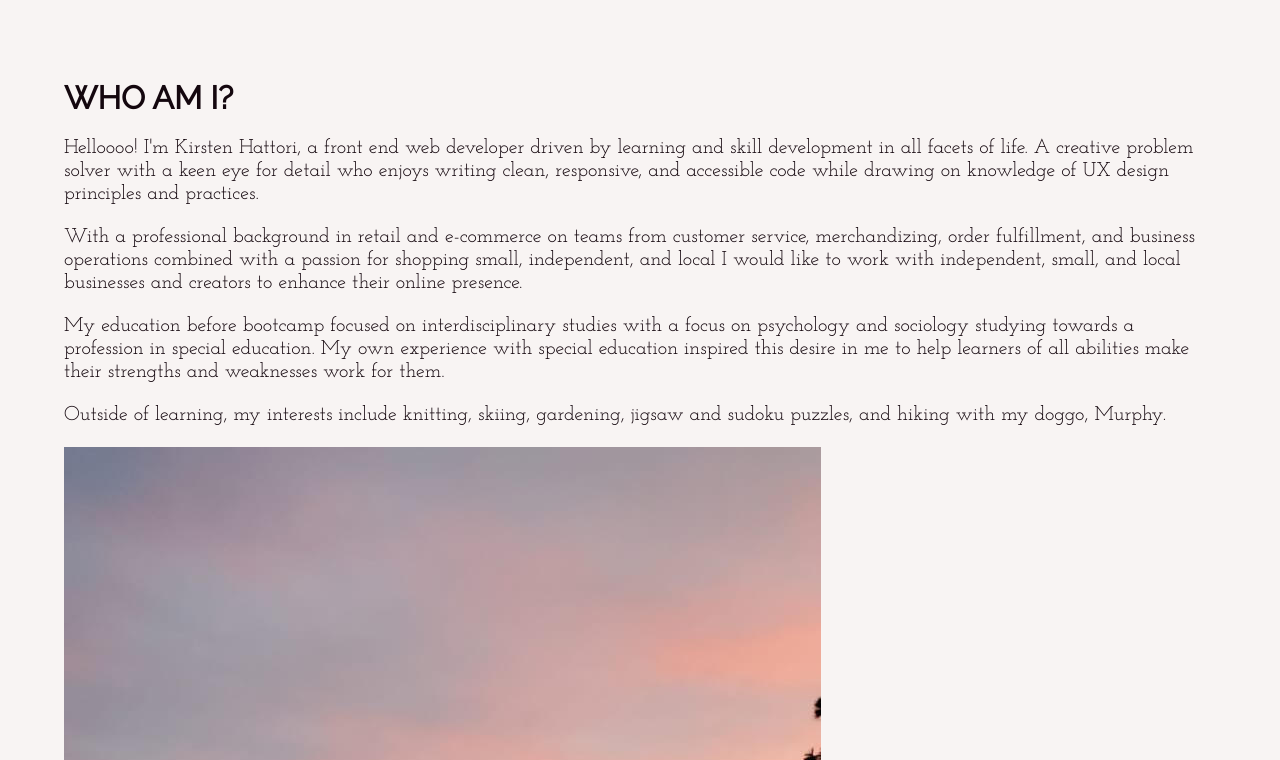
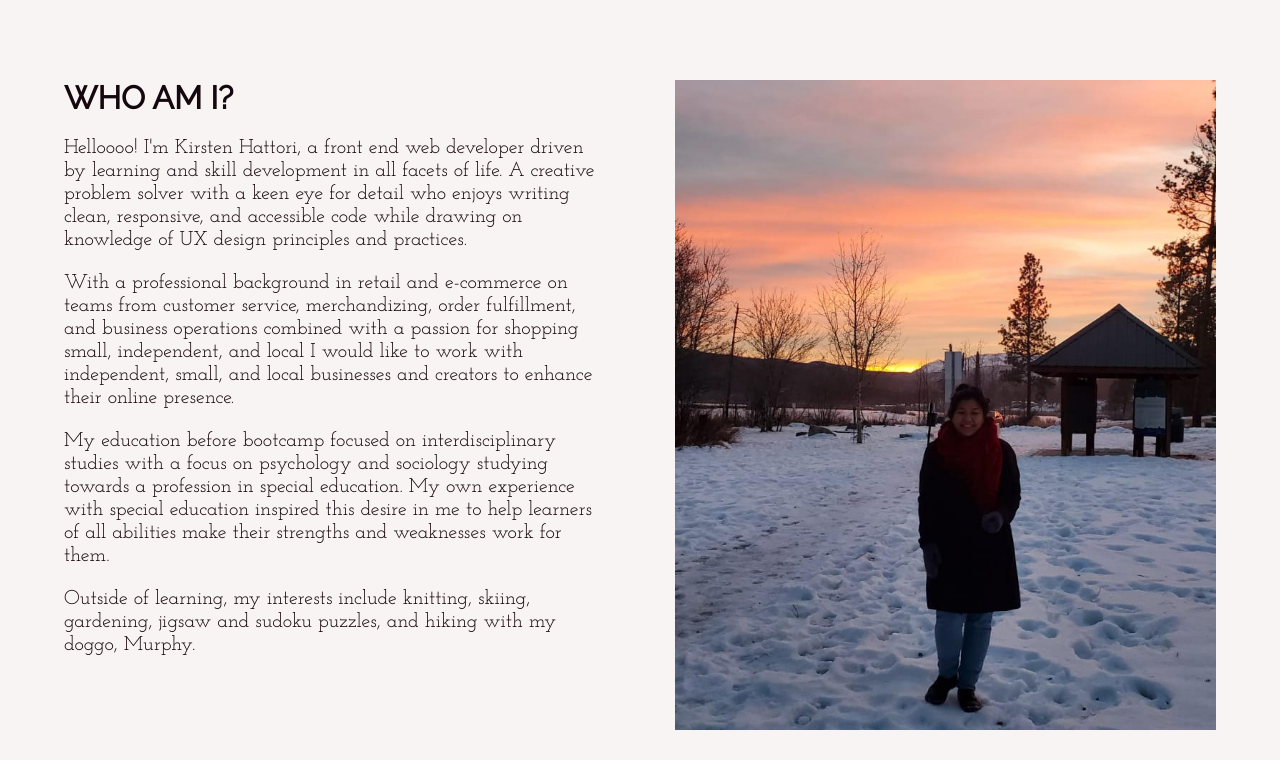
Before and after one commit to KirstenHattori/portfolio, a plain HTML site: page index.html in a window 1280 px wide. Shown: the part 800-1560 px from the top of the page. Drawn offline with nearby package versions, Linux system fonts and the light colour scheme.

Commit message:
about section done

```diff
--- a/index.html
+++ b/index.html
@@ -71,7 +71,8 @@
   </header>
   <main id="mainContent">
     <section class="about" id="about">
-      <div class="wrapper">
+      <div class="wrapper flexContainer">
+        <div class="txtContainer">
           <h2>who am i?</h2>
           <p>Helloooo! I'm Kirsten Hattori, a front end web developer driven by learning and skill development in all facets of life. A creative problem solver with a keen eye for detail who enjoys writing clean, responsive, and accessible code while drawing on knowledge of UX design principles and practices.
           </p>
@@ -84,8 +85,9 @@
           <p>
             Outside of learning, my interests include knitting, skiing, gardening, jigsaw and sudoku puzzles, and hiking with my doggo, Murphy.
           </p>
+        </div><!--/.txtContainer-->
         <img src="./assets/portfolioAboutMeCompressed.jpeg" alt="photo of me standing on snow in front of a sunset">
-      </div> <!-- /.wrapper -->
+      </div> <!-- /.wrapper /.flexContainer -->
     </section> <!--/.about-->
 
     <section class="skills" id="skills">
@@ -158,8 +160,8 @@
           <ul class="projects">
             <li>
               <div class="txtContainer">
+                <h4>Panda Sanctuary</h4>
                 <h5>HTML5 | CSS3 | Git | GitHub</h5>
-                <h4>Panda Sanctuary</h4>
                 <p>PSD conversion of a client brief. Compliant with accessibility standards. Developed with a mobile-first approach.</p>
                 <ul class="projectLinks">
                   <li><a aria-description="go to GitHub repo for Panda Sanctuary's codebase" href="https://github.com/ReginaPaxis/assignment1.git" class="buttonesk">code</a></li>
@@ -197,7 +199,7 @@
     </section> <!-- /.projects-->
 
     <section class="contact" id="contact">
-      <div class="wrapper">
+      <div class="wrapper flexContainer">
         <div class="txtContainer">
           <h2>connect with me</h2>
           <p>I would love to hear from you if you're looking for help with your online presence or just want to chat over a cup of caffeine.</p>
--- a/styles/sass/base/_base.scss
+++ b/styles/sass/base/_base.scss
@@ -60,7 +60,7 @@ button,
 .buttonesk {
   background-color: $seniary;
   padding: 5px 30px;
-  color: $quinary;
+  color: $quaternary;
   border: none;
 
   &:hover,
--- a/styles/sass/layout/_about.scss
+++ b/styles/sass/layout/_about.scss
@@ -0,0 +1,29 @@
+.about {
+  .flexContainer {
+
+    display: flex;
+    flex-direction: column;
+    // flex-wrap: wrap;
+    justify-content: space-between;
+
+    @include devices (laptop) {
+      flex-direction: row;
+    }
+
+
+    img {
+      height: 650px;
+      object-fit: cover;
+
+    }
+
+    .txtContainer,
+    img {
+      width: 100%;
+      @include devices (laptop){
+        width: 47%;
+      }
+    }
+
+  }
+}
```
Also changed, not shown: styles/style.css. Lines whose indentation alone changed are shown as unchanged.
